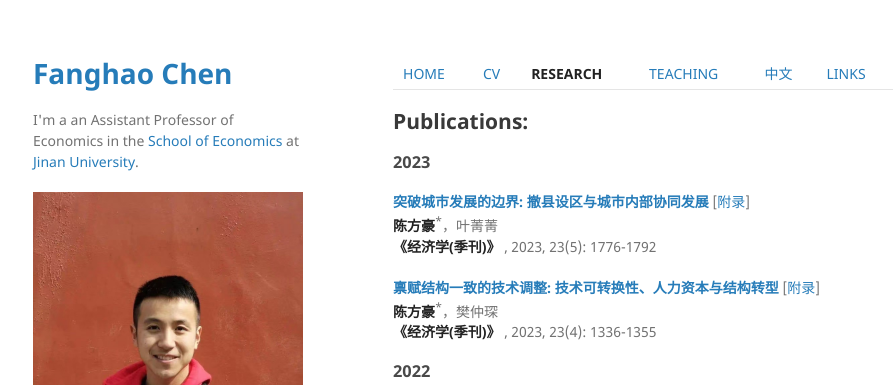
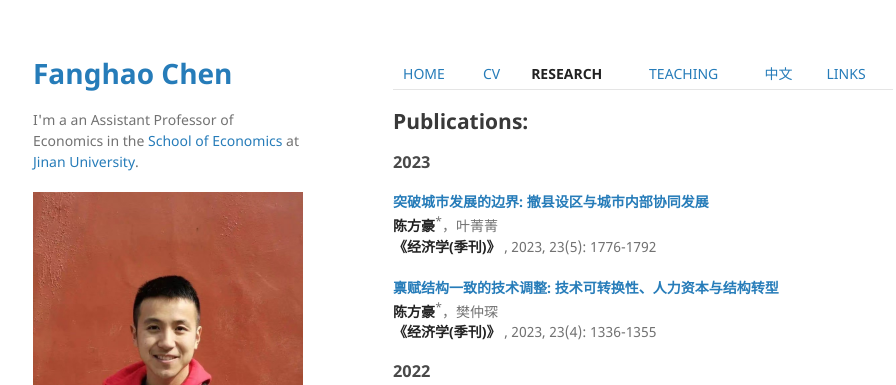
Before and after one commit to FanghaoChen/homepage, a Jekyll site: the page built from research.md, in a window 1280 px wide and 900 px high. Shown: the top 385 px of the window, without its empty margins (177-1073 px from the left). Built offline with Jekyll 4.4.1, drawn with Linux system fonts in a browser that asks for light colours.

Commit message:
Update research.md

```diff
--- a/research.md
+++ b/research.md
@@ -8,11 +8,11 @@ layout: default
 
 ### 2023 ###
 
-**[突破城市发展的边界: 撤县设区与城市内部协同发展](./assets/annex_draft_221027.pdf)** [[附录](./assets/annex_appendix_221027.pdf)] <br/>
+**[突破城市发展的边界: 撤县设区与城市内部协同发展]([./assets/annex_draft_221027.pdf](https://medlib.jnu.edu.cn/s/net/cnki/kns/G.https/kcms2/article/abstract?v=T-ziT3f7Rg-A6suuu7NyNitxO7hy0V9wn4auN9BAVSBF8jD0ys2eBA4HAOOGwf898jNWmNUyHC1UsIemAWFyxohkryh2ZK6ohn0BDSZUoeVrDI-wdlIgfAFcEaw6qx8-_SHMLdnPF40=&uniplatform=NZKPT&language=CHS))** <br/>
 **陈方豪**<sup>*</sup>，叶菁菁 <br/>
 **《经济学(季刊)》** , 2023, 23(5): 1776-1792
 
-**[禀赋结构一致的技术调整: 技术可转换性、人力资本与结构转型](https://kns.cnki.net/kcms2/article/abstract?v=3uoqIhG8C44YLTlOAiTRKu87-SJxoEJu6LL9TJzd50n7EU_Z-wbXjTajTLE0Q212OC_2e9Ey6tEM2Bigkp2lsphd1d031YnA&uniplatform=NZKPT)** [[附录](./assets/techchange_appendix.pdf)] <br/>
+**[禀赋结构一致的技术调整: 技术可转换性、人力资本与结构转型](https://kns.cnki.net/kcms2/article/abstract?v=3uoqIhG8C44YLTlOAiTRKu87-SJxoEJu6LL9TJzd50n7EU_Z-wbXjTajTLE0Q212OC_2e9Ey6tEM2Bigkp2lsphd1d031YnA&uniplatform=NZKPT)** <br/>
 **陈方豪**<sup>*</sup>，樊仲琛 <br/>
 **《经济学(季刊)》** , 2023, 23(4): 1336-1355
 
```
